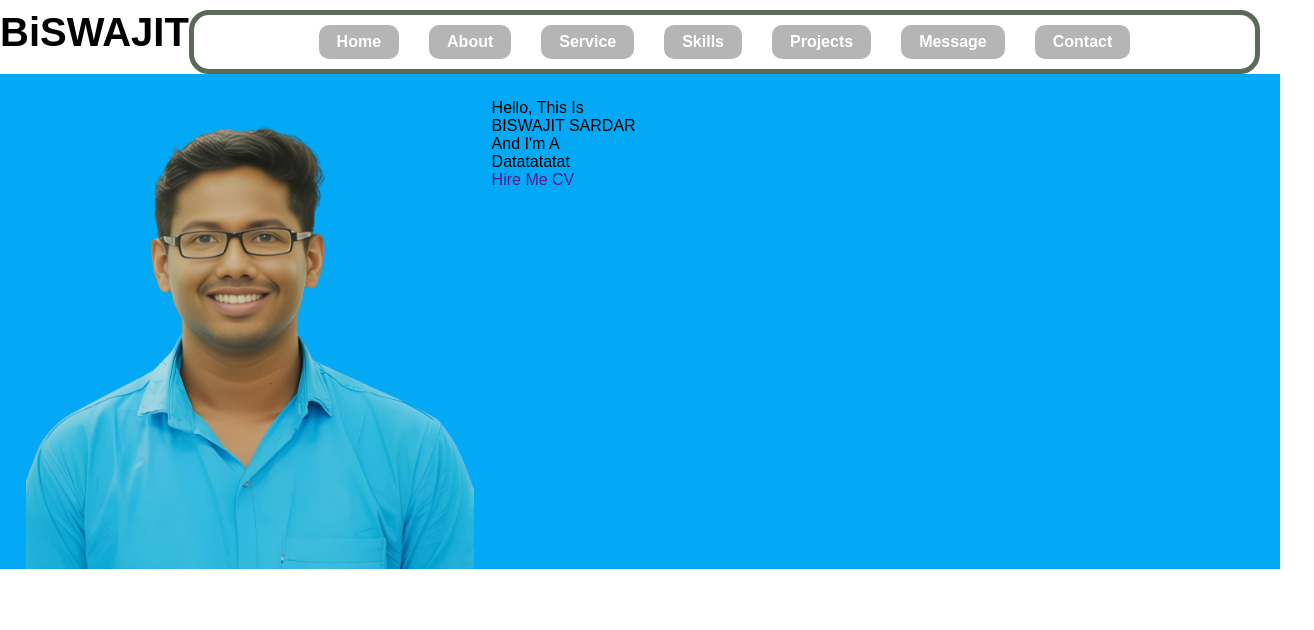
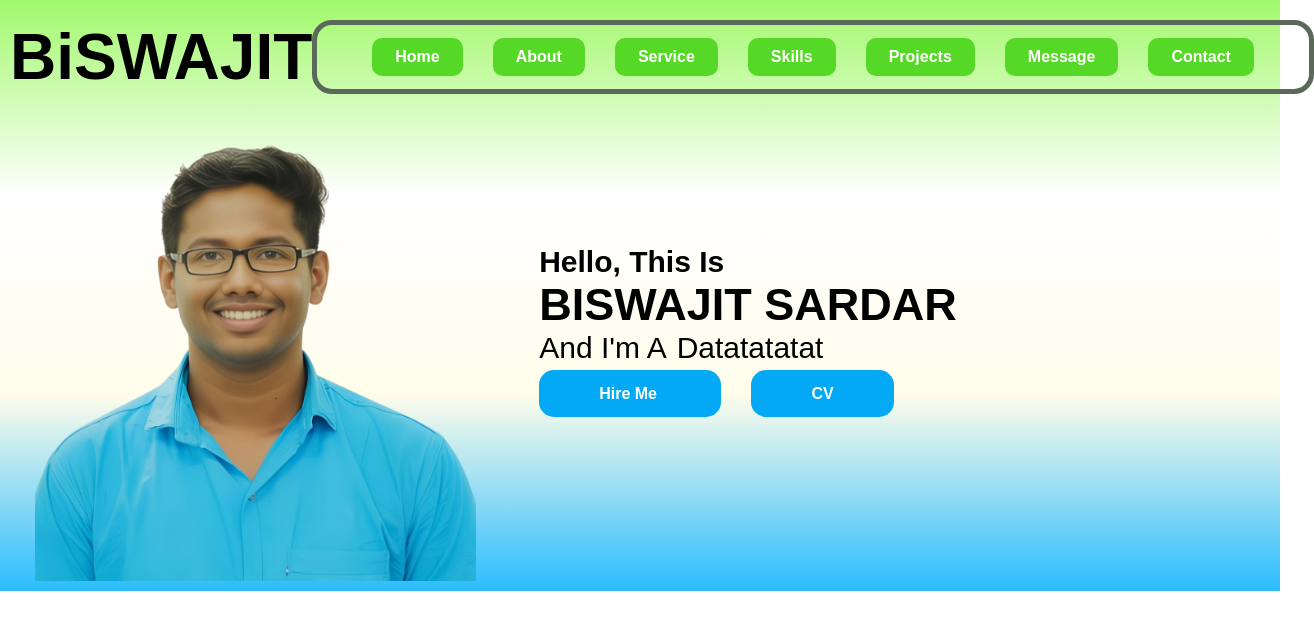
Before and after one commit to Biswajit-Sardar/Portfolio, a plain HTML site: page index.html in a window 1280 px wide. Shown: the whole page, 1314 px wide, since content can reach past the window. Drawn offline with Linux system fonts and the light colour scheme.

Commit message:
Update styles in style.css for improved layout and design consistency

```diff
--- a/css/style.css
+++ b/css/style.css
@@ -16,7 +16,7 @@ body{
     font-family: 'Poppins', sans-serif;
 }
 .logo{
-    font-size: 40px;
+    font-size: 400%;
     font-weight: 700;
 }
 nav{
@@ -31,23 +31,23 @@ nav{
     align-items: center;
     margin-right: 20px;
     margin-left: auto;
-    background-color: rgb(255, 255, 255);
+    background-color:transparent;
     border: 5px solid rgb(91, 105, 89);
     border-radius: 20px;
     padding: 10px;
     padding-right: 40px;
     padding-left: 40px;
     justify-content: center;
-    width: 100%;
+    width: auto;
 
 }
 
 .nav-box a{
     position: relative;
-    padding: 8px 18px;
+    padding: 10px 23px;
     margin: 0 15px;
     color: #fff;
-    background: #b5b5b5;
+    background: #56d826;
     border-radius: 10px;
     text-decoration: none;
     font-weight: 600;
@@ -107,15 +107,19 @@ nav{
     100%{ background-position: 400%; }
 }
 
-/*
+
 .big-box{
     display: block;
+    background:linear-gradient(#5ff40395,#f441a600,#ffeb3b1b,#2abcff);
+    padding: 10px;
+
 
 }
-*/
+
+
 .big-box1{
     display: flex;
-    background-color: #03a9f4;
+    background-color: #03a8f400;
 }
 .big-box1 img{
     width: 35%;
@@ -124,9 +128,55 @@ nav{
     margin-top: -3%;
 }
 .box{
-    margin-top: 25px;
-    margin-left: 18px;
+    margin-top: 12%;
+    margin-left: 5%;
 }
 .box1{
+    font-size: 30px;
+    font-weight:600;
+}
+.box2{
+    font-size: 45px;
+    font-weight: 700;
+}
+.box3{
+    display: flex;
+}
+.box31{
+     font-size: 30px;
+     padding-right: 10px;
 
 }
+.box32{
+     font-size: 30px;
+}
+/*
+.color{
+    position: absolute;
+    background:linear-gradient(#5ff40395,#f441a600,#ffeb3b1b,#2abcff);
+    width: 100%;
+    height: 700px;
+}
+*/
+.link{
+    margin-top: 20px;
+}
+
+.link a{
+    padding: 15px 60px;
+    background: #03a9f4;
+    margin-right: 30px;
+    border-radius: 15px;
+    color: white;
+    font-weight: 600;
+    transform: none;
+    transition: none;
+}
+.link a:hover{
+    padding: 12px 57px;
+    border-radius: 15px;
+    color: rgb(0, 0, 0);
+    font-weight: 600;
+    border: 3px solid #03a9f4;
+    background: none
+}
```
